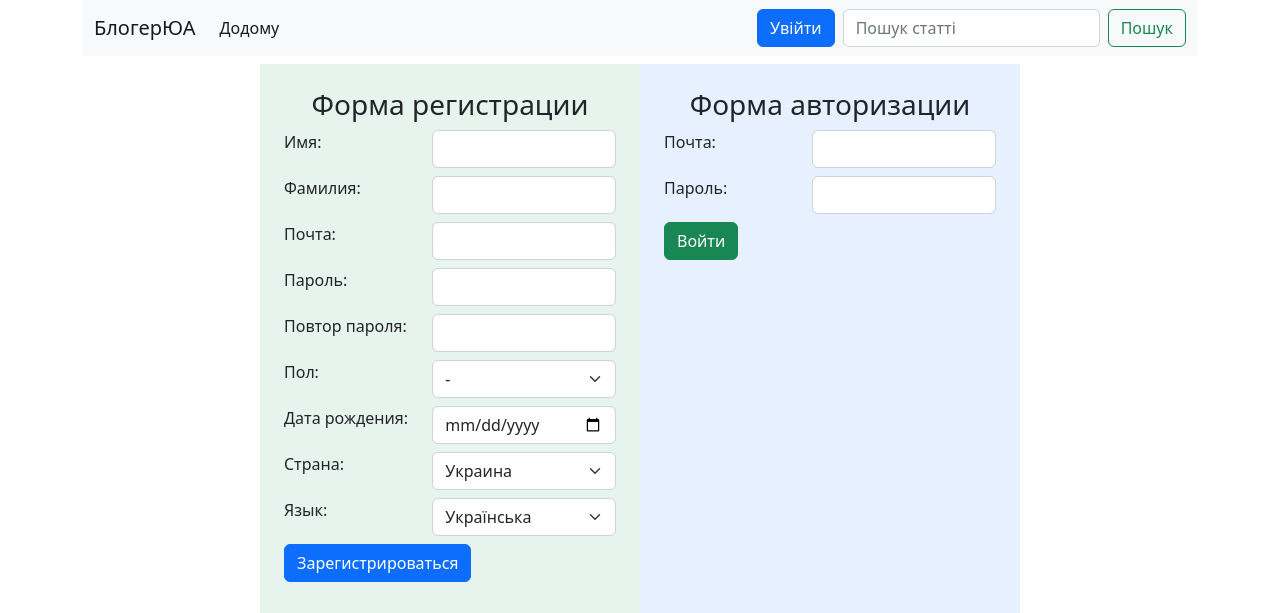
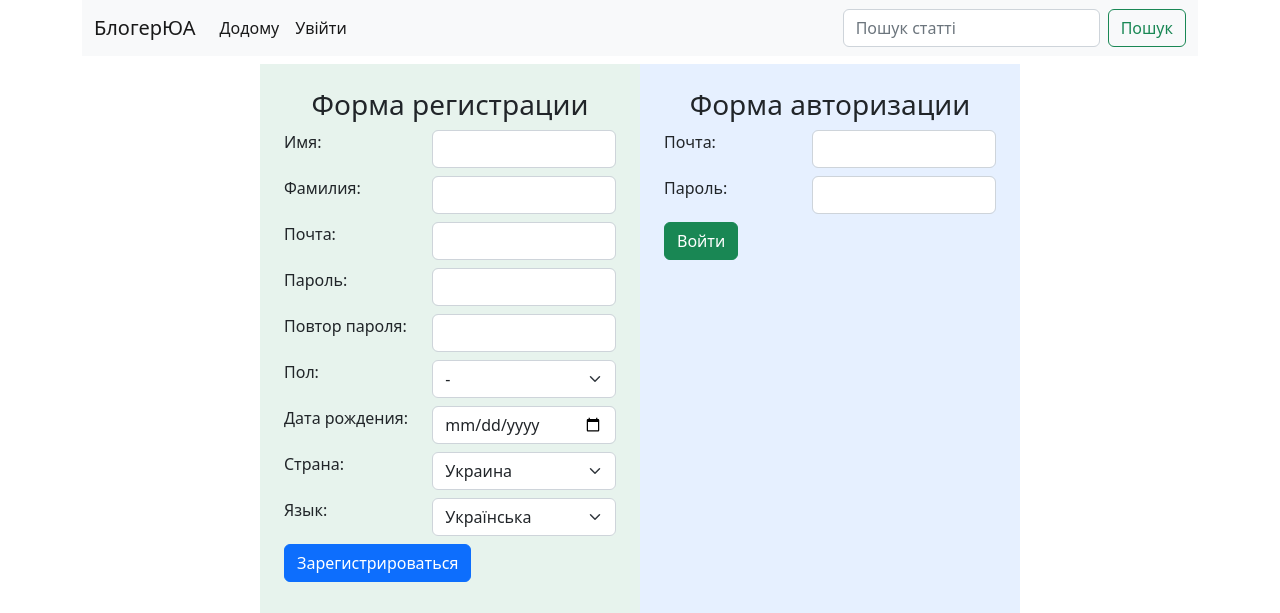
Before and after one commit to OlehKrupa/Blog.loc, a PHP site: page / in a window 1280 px wide. Shown: the top 613 px of the page. Run offline with PHP 8.4, Linux system fonts and the light colour scheme.

Commit message:
Update header.php

```diff
--- a/templates/partials/header.php
+++ b/templates/partials/header.php
@@ -10,26 +10,26 @@
     crossorigin="anonymous"></script>
 </head>
 <body>
-<?php
+    <?php
     $mas = ["ua"=> "Українська","ru" => "Русский","en"=>"English","fr"=>"Francias","de"=>"Deutch","pl"=>"Polski"];
     ?>
     <div class="container text-center">
         <nav class="navbar navbar-expand-lg bg-light mb-2">
             <div class="container-fluid">
-                <a class="navbar-brand" href="#">БлогерЮА</a>
+                <a class="navbar-brand" href="">БлогерЮА</a>
                 <button class="navbar-toggler" type="button" data-bs-toggle="collapse" data-bs-target="#navbarSupportedContent" aria-controls="navbarSupportedContent" aria-expanded="false" aria-label="Toggle navigation">
                     <span class="navbar-toggler-icon"></span>
                 </button>
                 <div class="collapse navbar-collapse" id="navbarSupportedContent">
-                    <ul class="navbar-nav me-auto mb-2 mb-lg-0">
+                    <ul class="navbar-nav me-auto">
                         <li class="nav-item">
-                            <a class="nav-link active" aria-current="page" href="404.html">Додому</a>
+                            <a class="nav-link active" aria-current="page" href="">Додому</a>
+                        </li>
+
+                        <li class="nav-item">
+                                <a class="nav-link active" aria-current="page" href="">Увійти</a>
                         </li>
                     </ul>
-
-                    <form class="d-flex mx-2">
-                        <button type="button" class="btn btn-primary">Увійти</button>
-                    </form>
 
                     <form class="d-flex" role="search">
                         <input class="form-control me-2" type="search" placeholder="Пошук статті" aria-label="Search">
```
